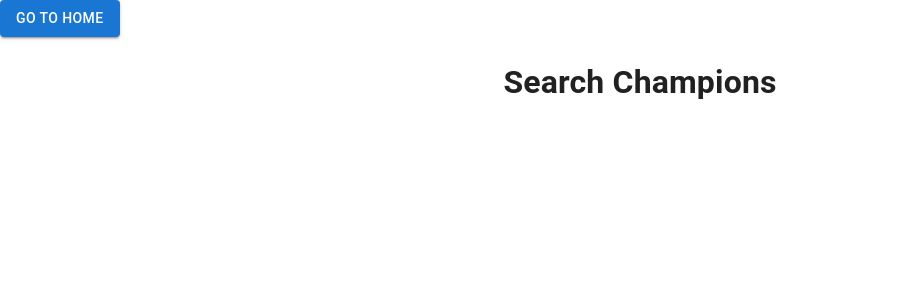
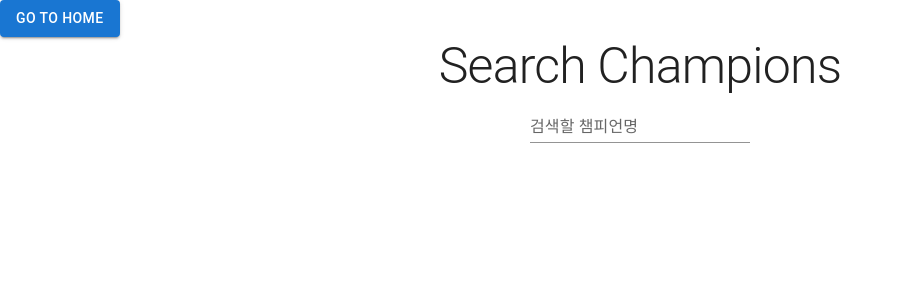
Before and after one commit to MarigoldJ/lolbook, a React (Create React App) app: page /champion in a window 1280 px wide. Shown: the top 300 px of the page, without its empty margins (0-903 px from the left). Built offline with nearby package versions, Linux system fonts and the light colour scheme.

Commit message:
챔피언 검색 페이지 구성

```diff
--- a/src/features/Searcher/index.tsx
+++ b/src/features/Searcher/index.tsx
@@ -1,3 +1,4 @@
+import { Box, TextField } from "@mui/material";
 import React from "react";
 import { useAppDispatch, useAppSelector } from "../../app/hooks";
 import { RootState } from "../../app/store";
@@ -13,11 +14,15 @@ export default function Searcher() {
   };
 
   return (
-    <div>
-      <p>
-        <input value={searcher} onChange={handleChange} />
-        <button>Search</button>
-      </p>
-    </div>
+    <Box>
+      <TextField
+        id="searcher-input"
+        label="검색할 챔피언명"
+        variant="standard"
+        value={searcher}
+        onChange={handleChange}
+      />
+      <div>{searcher}</div>
+    </Box>
   );
 }
--- a/src/pages/ChampInfoHome.tsx
+++ b/src/pages/ChampInfoHome.tsx
@@ -1,3 +1,13 @@
+import { Typography } from "@mui/material";
+import Searcher from "../features/Searcher";
+
 export default function ChampInfoHome() {
-  return <h1>Search Champions</h1>;
+  return (
+    <>
+      <Typography variant="h1" fontSize={50}>
+        Search Champions
+      </Typography>
+      <Searcher />
+    </>
+  );
 }
```
